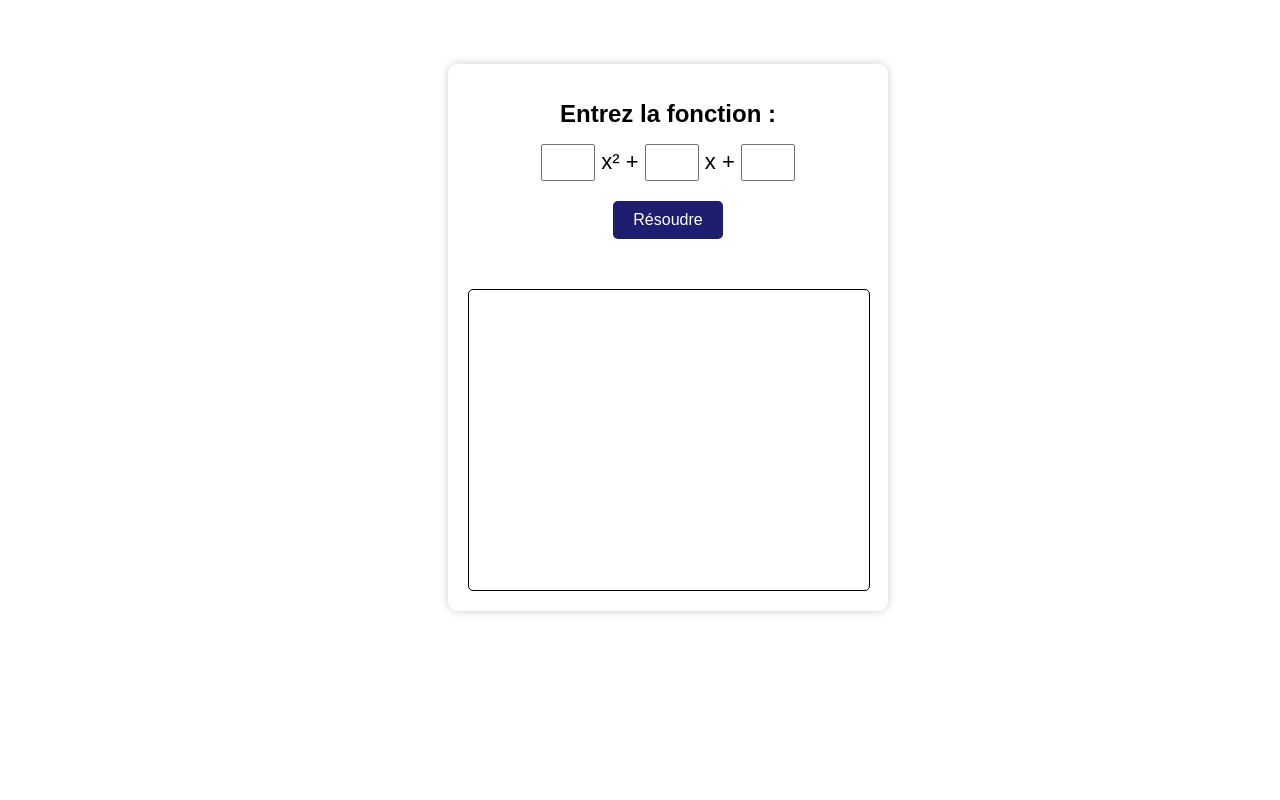
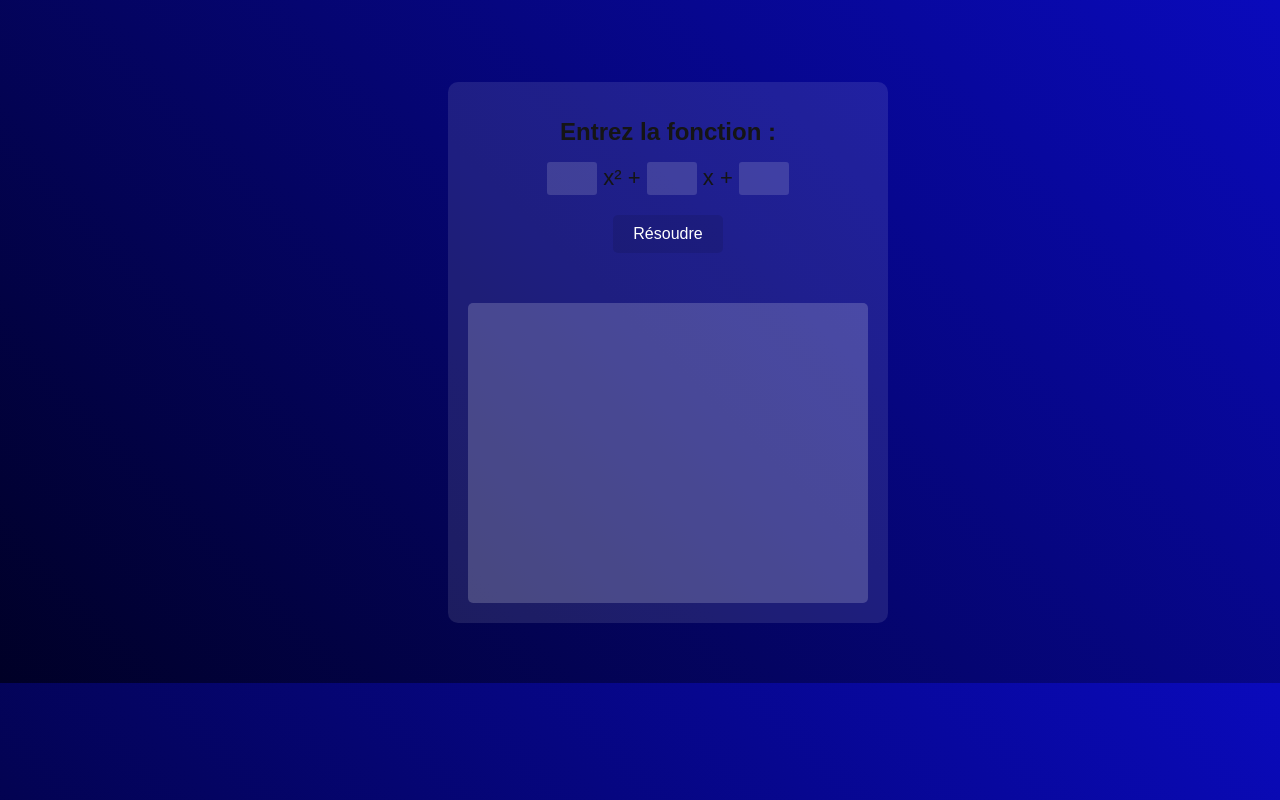
Before and after one commit to Noe-Pr/Fonction-polynome-du-second-degr-, a plain HTML site: page index.html in a window 1280 px wide. Drawn offline with Linux system fonts and the light colour scheme.

Commit message:
Update styles.css

```diff
--- a/styles.css
+++ b/styles.css
@@ -1,7 +1,7 @@
 body {
     font-family: Arial, sans-serif;
-    background-color: white;
-    color: black;
+    background: linear-gradient(45deg, rgb(0, 0, 38), rgb(10, 10, 188));
+    color: rgb(21, 21, 21);
     text-align: center;
     margin: 0;
     padding: 0;
@@ -10,11 +10,11 @@ body {
     width: 400px;
     margin-left: 35%;
     margin-right: 35%;
-    margin-top: 5%;
+    margin-top: 82px;
+    margin-bottom: 4.7%;
     background-color: rgba(255, 255, 255, 0.1);
     padding: 20px;
     border-radius: 10px;
-    box-shadow: 0 0 10px rgba(0, 0, 0, 0.2);
 }
 h1 {
     font-size: 24px;
@@ -25,6 +25,10 @@ h1 {
     padding: 5px;
     text-align: center;
     font-size: 20px;
+    background-color: #ffffff25;
+    color: white;
+    border: none;
+    border-radius: 3px;
 }
 
 
@@ -37,7 +41,7 @@ h1 {
     margin-top: 30px;
 }
 button {
-    background-color: #1E1E70;
+    background-color: #00000019;
     color: white;
     font-size: 16px;
     padding: 10px 20px;
@@ -49,8 +53,20 @@ button {
 canvas {
     display: block;
     margin: 0 auto;
-    border: 1px solid black;
     margin-top: 50px;
     border-radius: 5px;
     width: 100%;
+    background-color: #ffffff30;
 }
+
+/* Personnalisation de la barre de scroll */
+body::-webkit-scrollbar {
+    width: 10px;
+}
+body::-webkit-scrollbar-track {
+    background: linear-gradient(45deg, rgb(7, 7, 138), rgb(10, 10, 184));
+}
+body::-webkit-scrollbar-thumb {
+    background: linear-gradient(45deg, rgb(7, 7, 138), rgb(10, 10, 184));
+    border-radius: 20px;
+}
```
